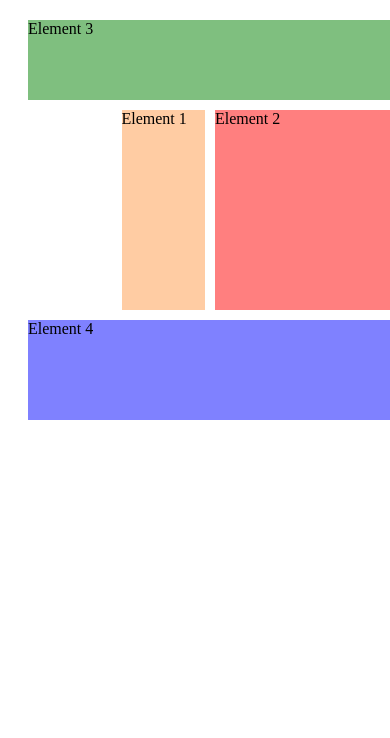
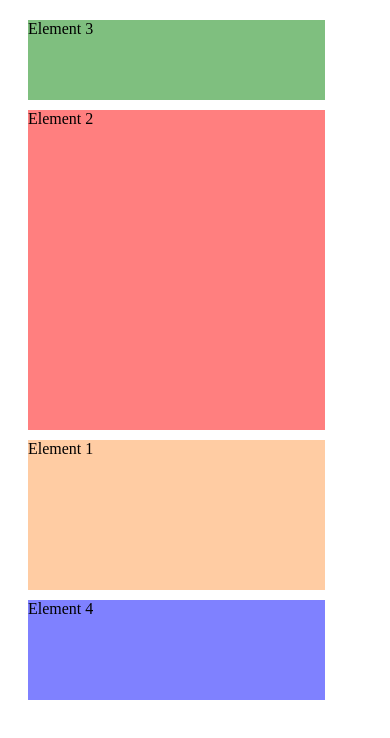
Before and after one commit to laynet/css-grid-sandbox, a plain HTML site: page index.html in a window 390 px wide. Drawn offline with Linux system fonts and the light colour scheme.

Commit message:
added media query

```diff
--- a/main.css
+++ b/main.css
@@ -1,21 +1,37 @@
 .container {
     margin: 20px;
     display: grid;
-    height: 500px;
+    height: 800px;
     /* grid-template-columns: 200px 5rem 20% auto; */
-    grid-template-columns: [hd-start] repeat(4, [col-start] 25% [col-end]) [hd-end];
-    grid-template-rows: [hd-start] 5rem [hd-end row-2-start] minmax(10px, 200px) [row-2-end row-3-start] 100px [row-3-end];
+    grid-template-columns: [hd-start] repeat(4, [col-start] 20% [col-end]) [hd-end];
+    grid-template-rows: [hd-start] 5rem [hd-end row-2-start] minmax(10px, 20rem) [row-2-end row-3-start] 100px [row-3-end];
     /* grid-column-gap: 20px;
     grid-row-gap: 10px; */
     grid-gap: 10px;
     grid-template-areas: "header header header header"
-                         ". . main main"
+                         ". side main main"
                          "footer footer footer footer";
+    /* defaults */
+    justify-items: stretch;
+    align-items: stretch;
+    /* justify-content: center;
+    align-content: end; */
+}
+
+@media (max-width: 40rem) {
+    .container {
+        grid-template-rows: [hd-start] 5rem [hd-end row-2-start] minmax(10px, 20rem) [row-2-end row-3-start] 150px [row-3-end row-4-start] 100px [row-4-end];
+        grid-template-areas: "header header header header"
+                             "main main main main"
+                             "side side side side"
+                             "footer footer footer footer";
+    }
 }
 
 .el1 {
     background: rgba(255, 154, 72, 0.5);
-    grid-column: col-start 2 / col-end 2;
+    /* grid-column: col-start 2 / col-end 2; */
+    grid-area: side;
 
 }
 
```
